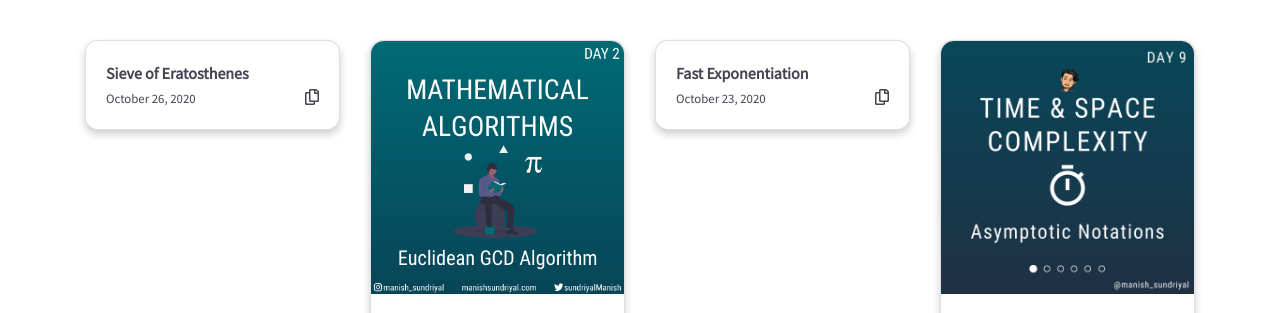
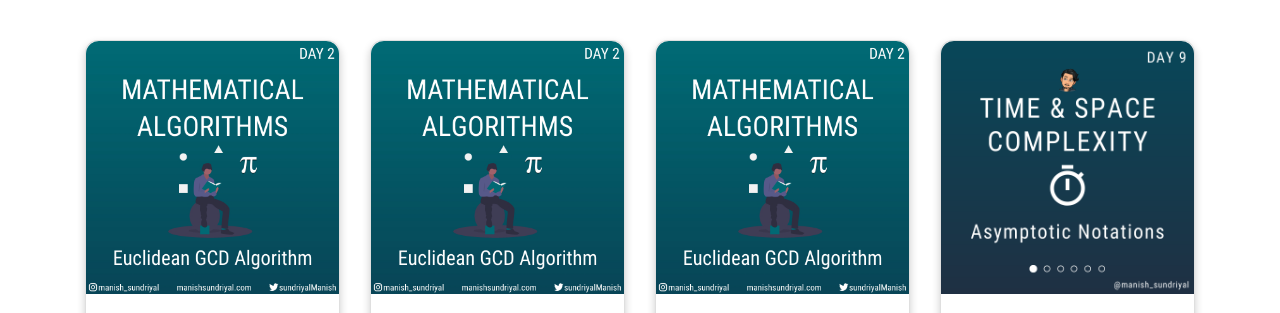
Before and after one commit to manishsundriyal/manishsundriyal, a Gatsby site: page / in a window 1280 px wide. Shown: the part 466-779 px from the top of the page. Built offline with nearby package versions, Linux system fonts and the light colour scheme; Gatsby itself is replaced by a stand-in of ours; some packages are replaced by stand-ins of ours.

Commit message:
readme updated and minor updates.

```diff
--- a/src/content/snippets/fast-exponentiation.md
+++ b/src/content/snippets/fast-exponentiation.md
@@ -5,7 +5,7 @@ template: "snippet"
 slug: "fast-exponentiation"
 tags: ["Exponentiation", "Exponent", "Divide & Conquer", "Binary Exponentiation"]
 description: 'Exponentiation is a mathematical operation on two numbers (binary operation), one of the number is called base and other one is called exponent or power.'
-media: "fast-exponentiation"
+media: "euclidean-gcd-algorithm"
 ---
 
 # Fast Exponentiation
--- a/src/content/snippets/sieve-of-eratosthenes.md
+++ b/src/content/snippets/sieve-of-eratosthenes.md
@@ -5,7 +5,7 @@ template: "snippet"
 slug: "sieve-of-eratosthenes"
 tags: ["Natural Number", "Sieve", "Prime", "Composite", "Eratosthenes"]
 description: 'Natural Numbers that have only two factors 1 and itself are called Prime numbers. Numbers that have more than 2 factors are Composite Numbers.'
-media: "sieve-of-eratosthenes"
+media: "euclidean-gcd-algorithm"
 ---
 
 # Sieve of Eratosthenes
```
Also changed, not shown: README.md, src/images/graph.png (renamed from src/images/Graph.png), 1 other file.
